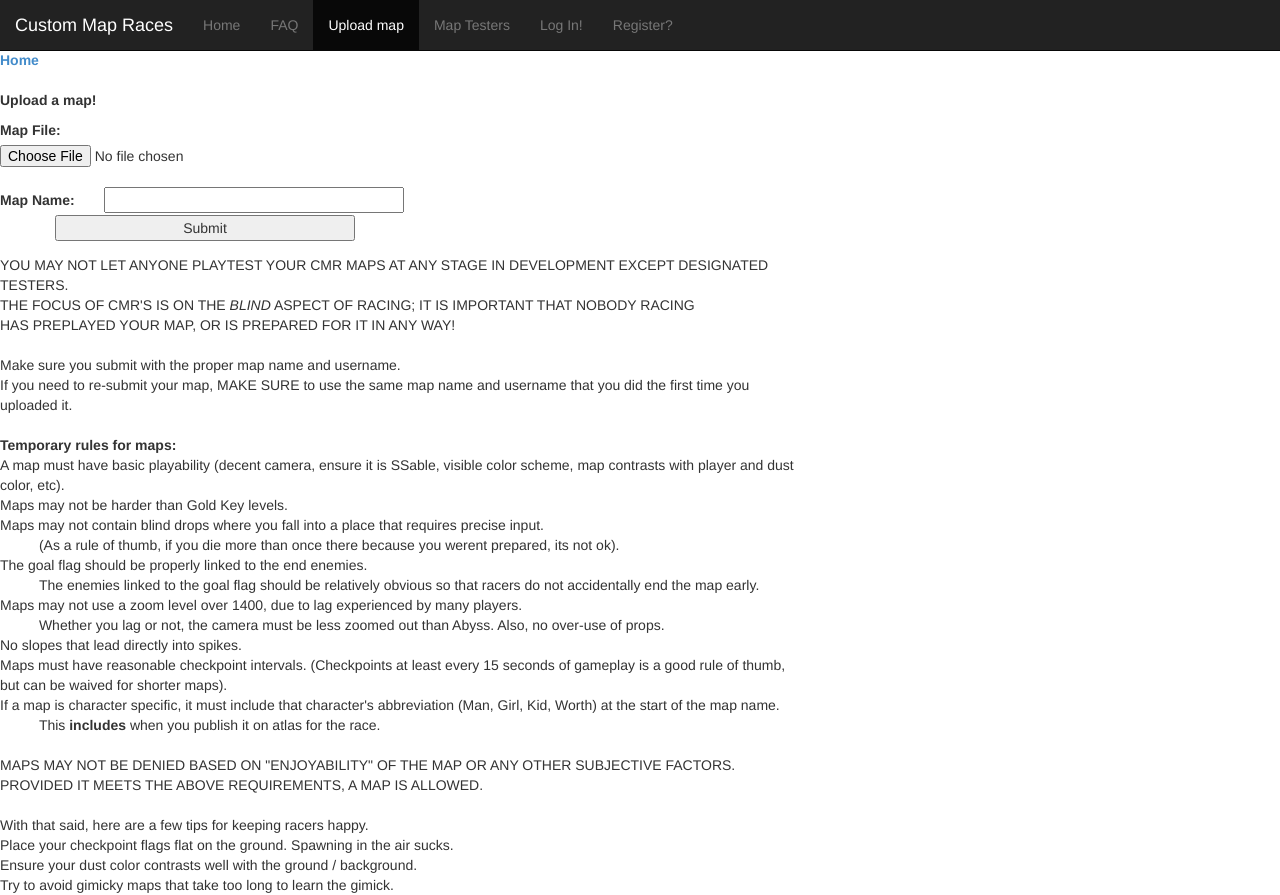
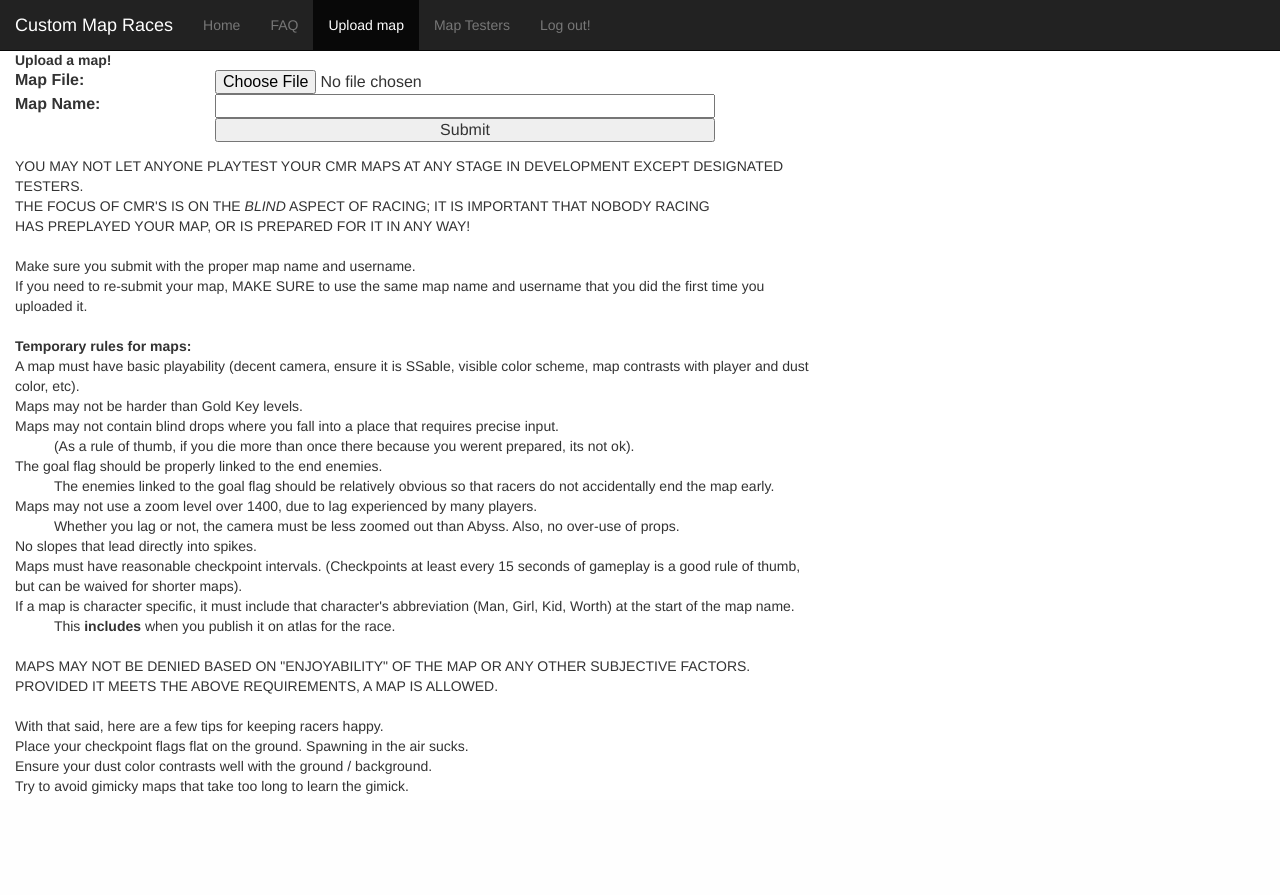
Before and after one commit to EklipZgit/furkiebot, a PHP site: page /map.php in a window 1280 px wide. After the commit the page ends 794 px from the top, so only its background shows below. Run offline with PHP 8.4, Linux system fonts and the light colour scheme; the visitor is signed in with stand-in values (Sample User, id 1).

Commit message:
Alright fixed a lot of formatting issues

```diff
--- a/Web/index.php
+++ b/Web/index.php
@@ -11,7 +11,7 @@
 </head>
 <body>
 <div class="skinny">
-<?php displayNavbar("Home"); ?>
+	<?php displayNavbar("Home"); ?>
 	<!--<br><br>
 	To register as an uploader, go <a href="register.php">here</a> (does not exist yet) -->
 	<b>The next CMR will be on Saturday, september 20'th at <a href="http://www.timebie.com/std/gmt.php?q=18.5">6:30 pm GMT.</a></b><br><br>
--- a/Web/loginOriginal.php
+++ b/Web/loginOriginal.php
@@ -34,7 +34,7 @@ include "../WebInclude/displaymessages.php";
 </form>
 
 <p>
-<b>Havent registered with FurkieBot yet? <a href="http://eklipz.us.to/cmr/register.html">REGISTER</a></b>
+<b>Havent registered with FurkieBot yet? <a href="http://eklipz.us.to/cmr/register.php">REGISTER</a></b>
 </p>
 <p>Forgot your CMR password? Just follow the registration instructions above to register a new password. Don't worry, this wont reset your race history or anything like that.
 </p>
--- a/Web/loginsubmit.php
+++ b/Web/loginsubmit.php
@@ -47,7 +47,7 @@ if (array_key_exists($username, $userarray)) {
 	}
 } else {
 	echo "user not in array, redirecting to login<br>";
-	$_SESSION['warning'] = 'NOT A REGISTERED USERNAME, REGISTRATION INFO <a href="http://eklipz.us.to/cmr/register.html">HERE</a>';
+	$_SESSION['warning'] = 'NOT A REGISTERED USERNAME, REGISTRATION INFO <a href="http://eklipz.us.to/cmr/register.php">HERE</a>';
 	session_write_close();
 	header('Location: http://eklipz.us.to/cmr/login.php');
 }
--- a/Web/map.php
+++ b/Web/map.php
@@ -16,42 +16,46 @@ if (isLoggedIn()) {
 		<!-- Custom styles for this template -->
 		<link href="css/starter-template.css" rel="stylesheet">
 		<style>
-		#main {
+			div.skinny {
+				text-align: left;
+				padding-left: 15px;
+			}
+			div#main {
 				width: 800px;
-			text-alight: left;
-			align: center;
+				text-alight: center;
 			}
 			label {
 				display: inline-block;
-			width: 100;
+				width: 200;
 			}
 			input {
-			width: 300;
+				display: inline-block;
+				width: 500;
 			}
 		</style>
 	</head>
 	<body>
-
 		<div class="skinny">
 			<?php displayNavbar("Upload map"); ?>
-		<a href="index.php"> <b> Home</b></a><br><br>
 			<b>Upload a map!</b>
 			<div id="main">
-			<p>
-				<div style="width: 410">
 				<form action="mapsubmit.php" method="post" enctype="multipart/form-data">
-						<label for="file2">Map File:</label>
-						<input type="file" name="file" id="file"><br>
+					<table>
+						<tr>
+							<td><label for="file">Map File:</label></td>
+							<td><input type="file" name="file" id="file"></td>
+						</tr>
+						<tr>
+							<td><label for="mapname">Map Name:</label></td>
+							<td><input type="text" name="mapname" id="mapname"></td>
+						</tr>
+						<tr>
+							<td>&nbsp</td>
+							<td><input type="submit" name="submit" value="Submit" id="submitbutton"></td>
+						</tr>
+					</table>
+				</form>
 
-						<label for="mapname">Map Name:</label>
-						<input type="text" name="mapname" id="mapname"><br>
-
-						<center>
-							<input type="submit" name="submit" value="Submit" id="submitbutton">
-						</center>
-					</form>
-				</div>
-			</p>
 
 
 				YOU MAY NOT LET ANYONE PLAYTEST YOUR CMR MAPS AT ANY STAGE IN DEVELOPMENT EXCEPT DESIGNATED TESTERS.<br>
--- a/Web/participate.php
+++ b/Web/participate.php
@@ -20,7 +20,6 @@
 <body>
 	<div class="skinny">
 		<?php displayNavbar("Home"); ?>
-		<a href="index.php"> <b> Home</b></a><br><br>
 		<div id="main">
 			<p>In order to participate in a CMR you will need to join our IRC channel #dustforce on the speedrunslive irc server. (irc2.speedrunslive.com:6667). You can do this in your web browser with this link: <a href="http://client01.chat.mibbit.com/#dustforce@irc2.speedrunslive.com">Mibbit connection</a></p>
 			<p> In order to improve the system and add in cool features like rankings, acceptance / map tracking via the website, etc, I've needed to add a layer of security into CMR's. This means that you must be using a Registered Nickname on the SpeedRunsLive IRC server, and then also register with FurkieBot on the IRC server. Dont worry, its easy!</p>
--- a/Web/register.php
+++ b/Web/register.php
@@ -20,7 +20,6 @@
 <body>
 	<div class="skinny">
 		<?php displayNavbar("Home");   ?>
-		<a href="index.php"> <b> Home</b></a><br><br>
 		<div id="main">
 			<p>To register you will need to join our IRC channel #dustforce on the speedrunslive irc server. (irc2.speedrunslive.com:6667). You can do this in your web browser with this link: <a href="http://client01.chat.mibbit.com/#dustforce@irc2.speedrunslive.com">#Dustforce on Mibbit</a></p>
 
--- a/Web/takari.php
+++ b/Web/takari.php
@@ -14,8 +14,7 @@
 
 <body>
 
-<?php displayNavbar("Takari"); ?>
-<a href="index.php"> <b> Home</b></a><br><br>
-<img src="takari.gif" alt="Takari as a young kitten" style="height:100%">
+	<?php displayNavbar("Takari"); ?>
+	<img src="takari.gif" alt="Takari as a young kitten" style="height:100%">
 </body>
 </html>
--- a/Web/tester.php
+++ b/Web/tester.php
@@ -22,8 +22,6 @@
 <body>
 	<div class="skinny">
 		<?php displayNavbar("Map requirements"); ?>
-
-		<a href="index.php"> <b> Home</b></a><br><br>
 		<div id="main">
 			<b>Temporary rules for being a map tester:</b><br><br>
 			<b>You MUST place the maps in your custom map folder to test, AND MAKE SURE YOU SEE S COMPLETION AT THE END OF THE MAP.</b><br>
--- a/WebInclude/navbar.php
+++ b/WebInclude/navbar.php
@@ -13,7 +13,12 @@ function displayNavbar($currentpage) {
 	"Map Testers" => "${ek}maptest.php",
 	//    "Home" => "${ek}index.html",      //add more as more shit gets added to site
 	];
-
+	if (isLoggedIn()) {
+			$navlist['Log out!'] = "${ek}logout.php";
+	} else {
+			$navlist['Log in!'] = "${ek}login.php";
+			$navlist['Register?'] = "${ek}register.php";
+	}
 	?>
 
 	<div class="navbar navbar-inverse navbar-fixed-top" role="navigation">
@@ -39,12 +44,6 @@ function displayNavbar($currentpage) {
 							echo '<li class="inactive"><a href="' . $value . '">' . $key . '</a></li>';			//ALL OTHER PAGES NAVBAR BUTTONS
 						}
 					}
-					if (isLoggedIn()) {
-							echo '<li class="inactive login"><a href="' . $ek . "login.php" . '">Log In!</a></li>';
-							echo '<li class="inactive register"><a href="' . $ek . "register.php" . '">Register?</a></li>';
-					} else {
-							echo '<li class="inactive logout"><a href="' . $ek . "logout.php" . '">Log out</a></li>';
-					}
 
 				?>
 
```
Also changed, not shown: Web/about.php (+5 -5 lines). Lines whose indentation alone changed are shown as unchanged.
